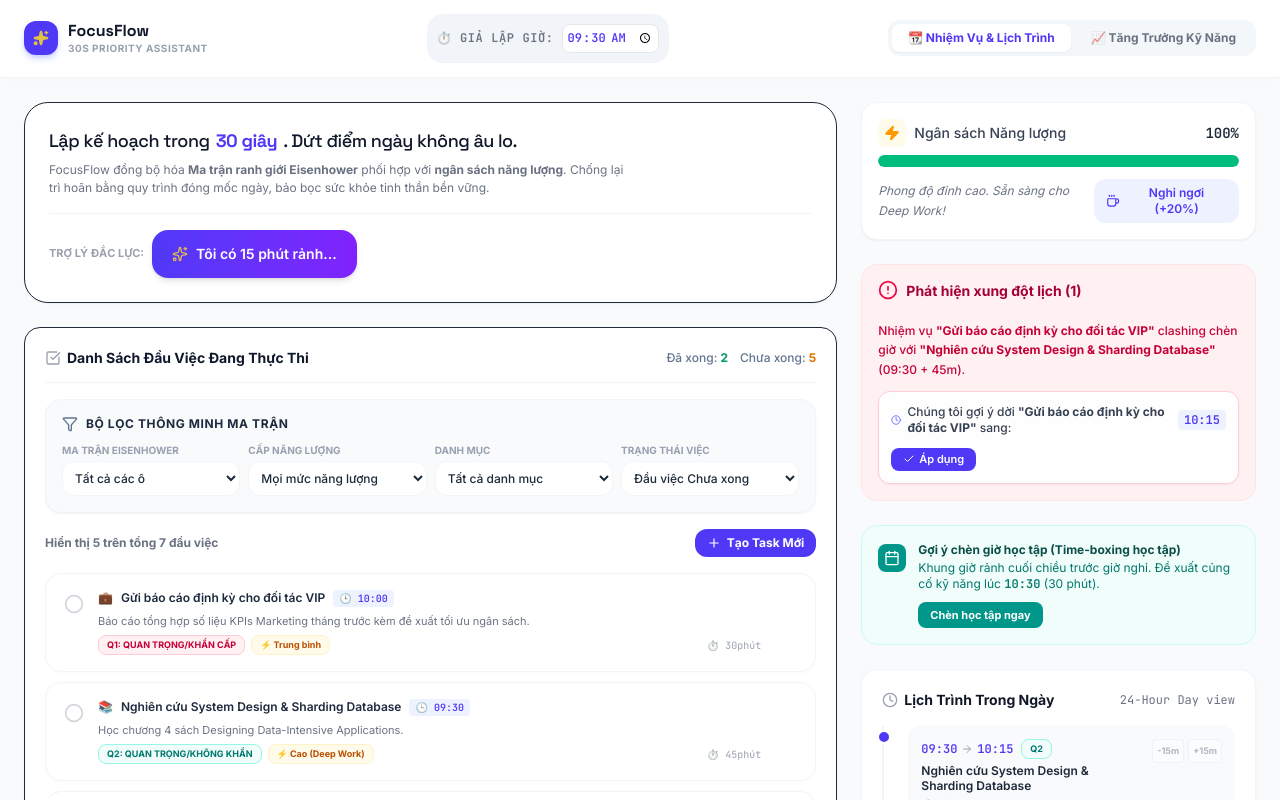
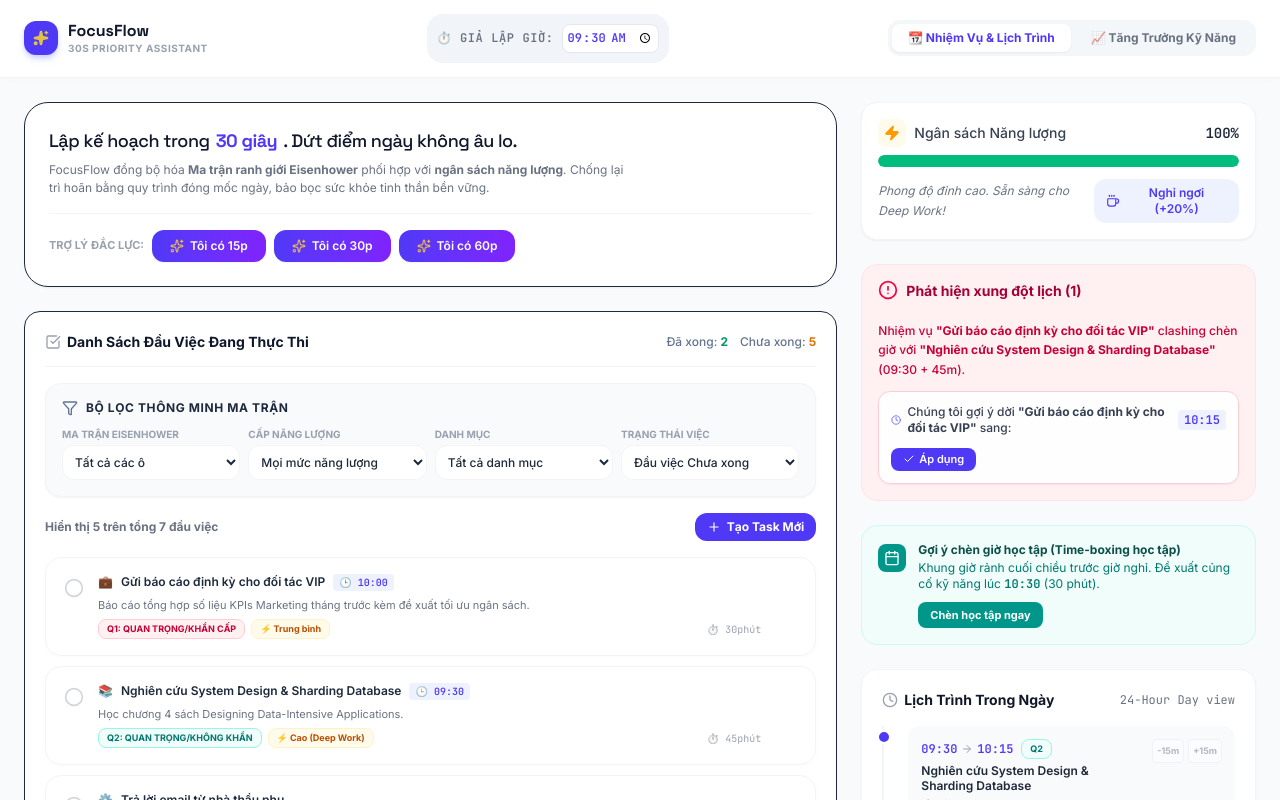
Before and after one commit to nguyenductan37/FocusFlow, a React (Vite) app: page / in a window 1280 px wide. Shown: the top 800 px of the page. Built offline with nearby package versions, Linux system fonts and the light colour scheme.

Commit message:
feat: allow filtering tasks by custom duration
Update DecisionAssistant to accept a user-defined duration when generating task recommendations instead of a fixed 15-minute limit.

```diff
--- a/src/components/DecisionAssistant.tsx
+++ b/src/components/DecisionAssistant.tsx
@@ -4,6 +4,7 @@
  */
 
 import React, { useState } from 'react';
+import { createPortal } from 'react-dom';
 import { CalendarClock, Check, Play, Plus, Sparkles, X } from 'lucide-react';
 import { Task } from '../types';
 
@@ -15,18 +16,20 @@ interface DecisionAssistantProps {
 
 export default function DecisionAssistant({ tasks, onStartTask, onOpenCreateTask }: DecisionAssistantProps) {
   const [isOpen, setIsOpen] = useState(false);
+  const [selectedMinutes, setSelectedMinutes] = useState<number>(15);
   const [recommended, setRecommended] = useState<Task[]>([]);
   const [loading, setLoading] = useState(false);
 
-  const handleOpen = () => {
+  const handleOpenWithMinutes = (minutes: number) => {
+    setSelectedMinutes(minutes);
     setLoading(true);
     setIsOpen(true);
 
     // AI suggestion simulation in under 1 second (AC-PB4-02)
     setTimeout(() => {
-      // Filter todo or in_progress tasks with duration <= 15
+      // Filter todo or in_progress tasks with duration <= minutes
       const candidates = tasks.filter(
-        (t) => (t.status === 'TODO' || t.status === 'IN_PROGRESS') && t.estimated_min <= 15
+        (t) => (t.status === 'TODO' || t.status === 'IN_PROGRESS') && t.estimated_min <= minutes
       );
 
       // Score each candidate (Eisenhower priority matrix Q1=40, Q2=30, Q3=20, Q4=10) + energy + (1 / duration)
@@ -41,6 +44,7 @@ export default function DecisionAssistant({ tasks, onStartTask, onOpenCreateTask
         else if (t.energy_level === 'MEDIUM') score += 3;
         else score += 1;
 
+        // Give weight to task of similar duration as selected
         score += (1 / (t.estimated_min || 1)) * 5;
 
         return { task: t, score };
@@ -76,20 +80,31 @@ export default function DecisionAssistant({ tasks, onStartTask, onOpenCreateTask
 
   return (
     <>
-      {/* Absolute Trigger Button on Dashboard */}
-      <button
-        id="btn-15min-assistant"
-        onClick={handleOpen}
-        className="flex items-center gap-2 px-5 py-3.5 bg-gradient-to-r from-indigo-600 to-violet-600 hover:from-indigo-500 hover:to-violet-500 text-white font-sans font-semibold text-sm rounded-2xl shadow-md cursor-pointer transition-all active:scale-95 group"
-      >
-        <Sparkles className="w-4 h-4 text-amber-300 animate-pulse group-hover:rotate-12 transition-transform" />
-        <span>Tôi có 15 phút rảnh...</span>
-      </button>
+      {/* Absolute Trigger Buttons on Dashboard */}
+      <div className="flex flex-wrap items-center gap-2">
+        {[15, 30, 60].map((mins) => (
+          <button
+            key={mins}
+            id={`btn-${mins}min-assistant`}
+            onClick={() => handleOpenWithMinutes(mins)}
+            className="flex items-center gap-1.5 px-4.5 py-2 bg-gradient-to-r from-indigo-600 to-violet-600 hover:from-indigo-500 hover:to-violet-500 text-white font-sans font-semibold text-xs rounded-xl shadow-xs cursor-pointer transition-all active:scale-95 group"
+          >
+            <Sparkles className="w-3.5 h-3.5 text-amber-300 animate-pulse group-hover:rotate-12 transition-transform" />
+            <span>Tôi có {mins}p</span>
+          </button>
+        ))}
+      </div>
 
-      {/* Suggestion Modal Panel */}
-      {isOpen && (
-        <div className="fixed inset-0 z-50 flex items-center justify-center p-4 bg-black/60 backdrop-blur-xs transition-opacity animate-fade-in">
-          <div className="relative w-full max-w-md bg-white border border-gray-100 rounded-3xl shadow-2xl p-6 overflow-hidden">
+      {/* Suggestion Modal Panel - Rendered on Body level to avoid parent container transform-clipping (Vite layout bug) */}
+      {isOpen && createPortal(
+        <div
+          onClick={() => setIsOpen(false)}
+          className="fixed inset-0 z-50 flex items-center justify-center p-4 bg-black/60 backdrop-blur-xs transition-opacity animate-fade-in"
+        >
+          <div
+            onClick={(e) => e.stopPropagation()}
+            className="relative w-full max-w-md bg-white border border-gray-100 rounded-3xl shadow-2xl p-6 overflow-hidden"
+          >
 
             {/* Header */}
             <div className="flex items-center justify-between pb-4 border-b border-gray-100 mb-5">
@@ -98,7 +113,7 @@ export default function DecisionAssistant({ tasks, onStartTask, onOpenCreateTask
                   <CalendarClock className="w-5 h-5" />
                 </div>
                 <div>
-                  <h3 className="font-sans font-bold text-lg text-gray-900">Trợ Lý 15 Phút</h3>
+                  <h3 className="font-sans font-bold text-lg text-gray-900">Trợ Lý {selectedMinutes} Phút</h3>
                   <p className="text-xs text-gray-500 font-medium">Bí kíp dứt điểm các đầu việc nhanh gọn</p>
                 </div>
               </div>
@@ -184,7 +199,7 @@ export default function DecisionAssistant({ tasks, onStartTask, onOpenCreateTask
                 <div className="w-14 h-14 bg-amber-50 text-amber-500 rounded-full flex items-center justify-center mb-3">
                   <Sparkles className="w-6 h-6" />
                 </div>
-                <h4 className="font-semibold text-gray-800 text-sm">Không tìm thấy task ngắn ≤ 15 phút</h4>
+                <h4 className="font-semibold text-gray-800 text-sm">Không tìm thấy task ngắn ≤ {selectedMinutes} phút</h4>
                 <p className="text-xs text-gray-500 mt-1 max-w-[280px]">
                   Danh sách chưa có việc ngắn phù hợp để tối ưu khoảng thời rảnh này. Hãy gieo mầm một việc mới ngay!
                 </p>
@@ -192,17 +207,18 @@ export default function DecisionAssistant({ tasks, onStartTask, onOpenCreateTask
                   id="btn-quick-create-fallback"
                   onClick={() => {
                     setIsOpen(false);
-                    onOpenCreateTask(15);
+                    onOpenCreateTask(selectedMinutes);
                   }}
                   className="mt-4 flex items-center justify-center gap-1 px-4 py-2 bg-indigo-600 hover:bg-indigo-500 text-white font-sans font-bold text-xs rounded-xl transition cursor-pointer"
                 >
                   <Plus className="w-3.5 h-3.5" />
-                  Tạo nhanh task 15 phút
+                  Tạo nhanh task {selectedMinutes} phút
                 </button>
               </div>
             )}
           </div>
-        </div>
+        </div>,
+        document.body
       )}
     </>
   );
```
